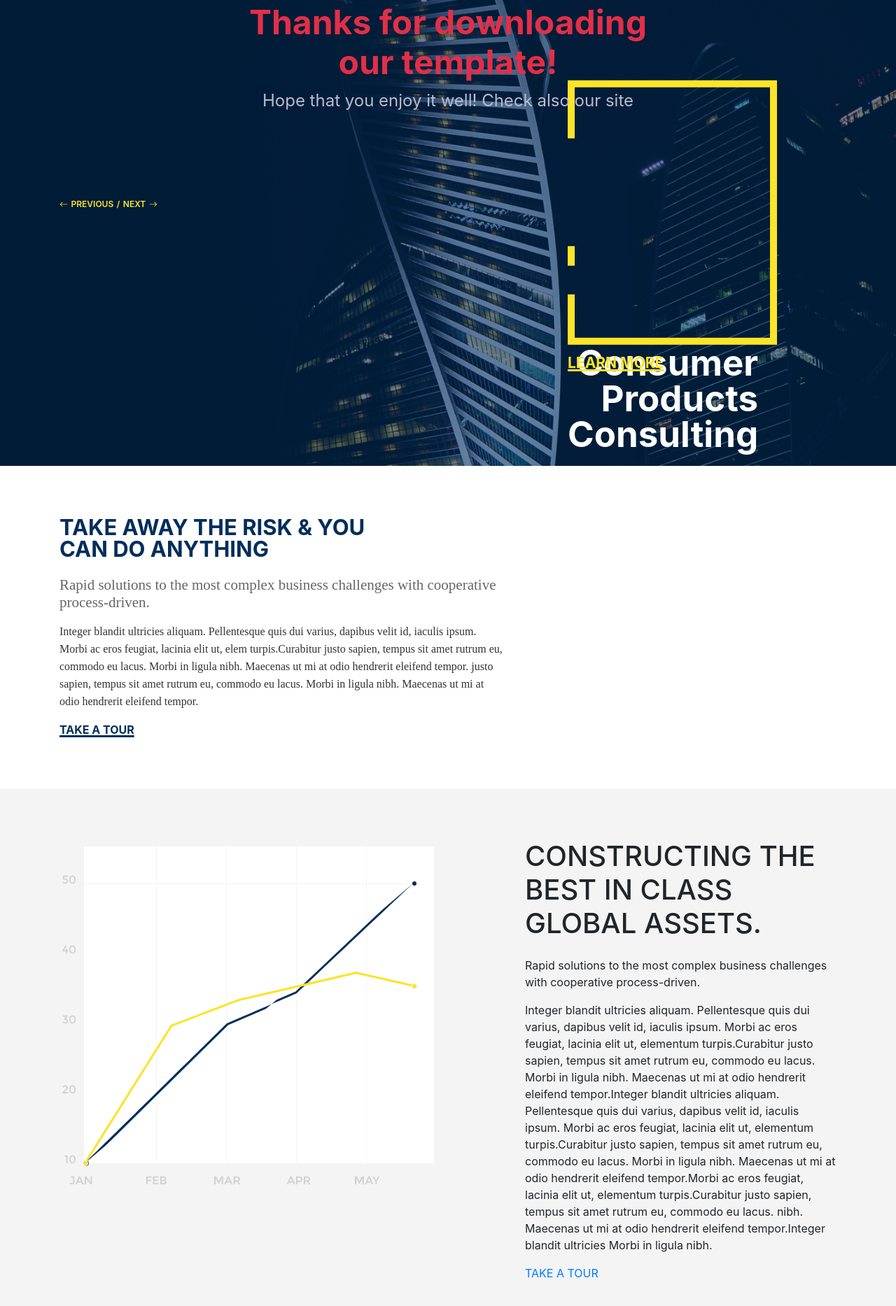
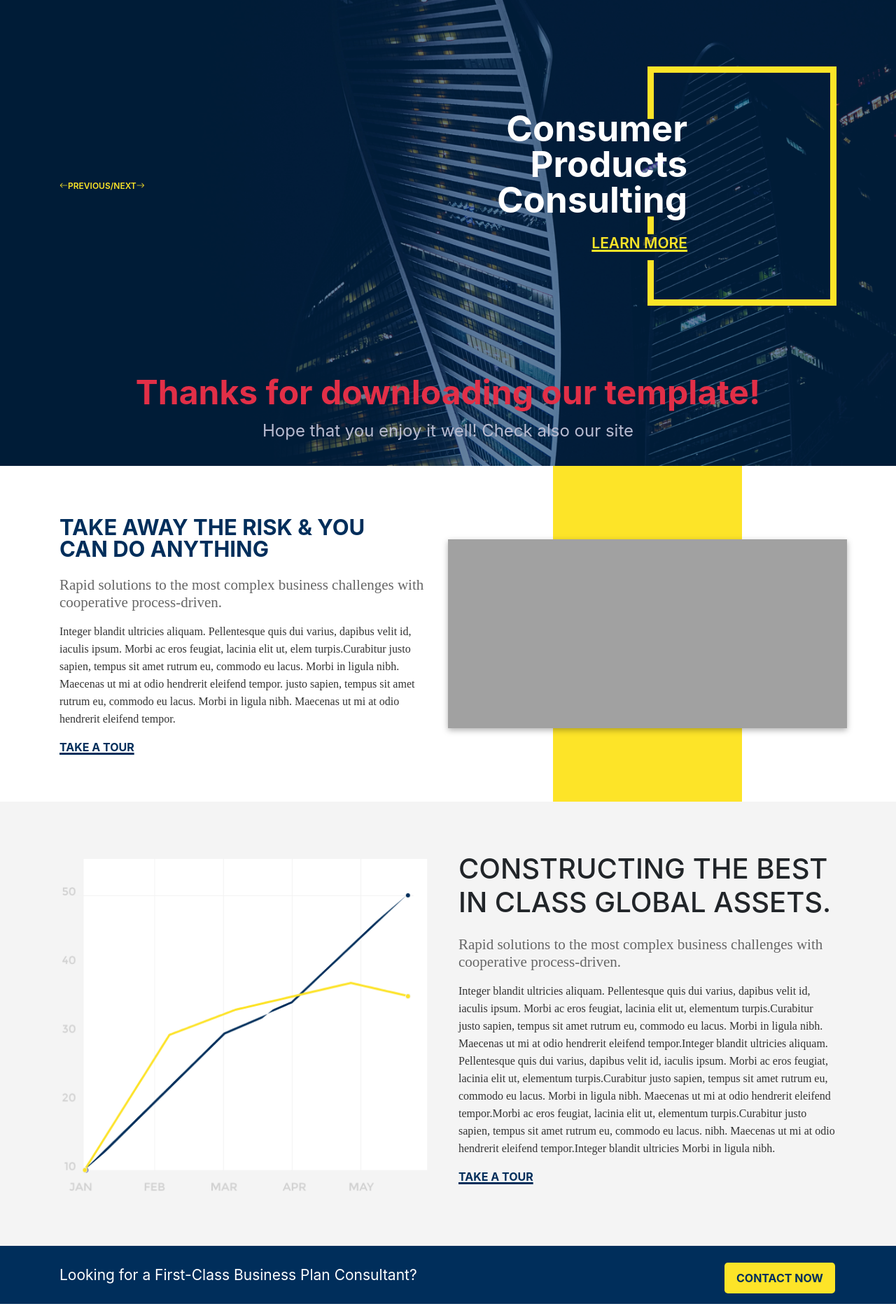
Before and after one commit to tikkko2/Project-1, a plain HTML site: page index.html in a window 1280 px wide. Shown: the part 134-2001 px from the top of the page at 70% size. Drawn offline with nearby package versions, Linux system fonts and the light colour scheme.

Commit message:
updated code for responsive div

```diff
--- a/index.html
+++ b/index.html
@@ -63,34 +63,40 @@
 
     <!-- Banner Image -->
     <div class="banner-image w-100 d-flex justify-content-center align-items-center second-image">
-        <div class="container">
-            <div class="content text-center">
+        <div class="content text-center">
                 <h1 class="h1">Thanks for downloading our template!</h1>
                 <p class="p">Hope that you enjoy it well! Check also our site</p>
             </div>
 
-            <div class="yellow-image position-absolute">
-                <img src="./photos/Ring.png" alt="">
-                <h1 class="h1 position-absolute h1-text ">Consumer Products Consulting</h1>
-                <a href="#" class="position-absolute a-text">LEARN MORE</a>
-            </div>
-
-            <div class="carousel-links position-absolute">
+        <div class="container">
+            <div class="row">
+            <div class="col-6 carousel-links d-flex align-items-center">
                 <a href="#"><i class="bi bi-arrow-left"></i></a>
-                <a href="#">PREVIOUS</a>
-                <span>/</span>
+                <a href="#">PREVIOUS </a>
+                <span> / </span>
                 <a href="#">NEXT</a>
                 <a href="#"><i class="bi bi-arrow-right"></i></a>
             </div>
+
+            <div class="col-6 yellow-image w-100 d-flex align-items-center justify-content-end">
+                <img src="./photos/Ring.png" alt="" width="50%">
+
+                <h1 class="h1 h1-text position-absolute">Consumer Products Consulting <br>
+                    <a href="#" class="a-text">LEARN MORE</a>
+                </h1>
+
+            </div>
+        </div>
         </div>
     </div>
 
     <!-- after background photo-container -->
 
     <!-- first 2div container -->
-    <div class="first-container container">
-        <div class="row d-flex">
-            <div class="col-md-7 mt-5 mb-5 pt-4 pb-4">
+    <div class="first-container w-100">
+        <div class="container">
+        <div class="row d-grid">
+            <div class="col-lg-6 mt-5 mb-5 pt-4">
                 <h1 class="h1">
                     TAKE AWAY THE RISK & YOU <br>
                     CAN DO ANYTHING</h1>
@@ -108,11 +114,11 @@
                 </p>
                 <a href="" class="take">TAKE A TOUR</a>
             </div>
-            <div class="col">
-                <div class="yellow w-25"></div>
-                <div class="grey"></div>
+            <div class="col-lg-6 d-flex ">
+                <div class="yellow m-auto"></div>
+                <div class="grey m-auto"></div>
             </div>
-        </div>
+        </div></div>
     </div>
 
 
@@ -120,10 +126,10 @@
     <div class="second-container w-100">
         <div class="container">
             <div class="row d-grid">
-                <div class="col-lg-7 mt-5 mb-5 pt-4 pb-4">
-                    <img src="./photos/dia.png" alt="">
+                <div class="col-lg-6 mt-5 mb-5 pt-4 pb-4 w-100">
+                    <img src="./photos/dia.png" alt="" width="100%">
                 </div>
-                <div class="col-5 mt-5 mb-5 pt-4 pb-4">
+                <div class="col-lg-6 mt-5 mb-5 pt-4 pb-4">
                     <h1 class="h1 text-uppercase ">Constructing the best in class global assets.</h1>
                     <p class="ppp-0 pt-3">
                         Rapid solutions to the most complex business challenges with cooperative process-driven.
@@ -151,6 +157,7 @@
         </div>
     </div>
 
+    <!-- CONTACT US BUTTON CONTAINER -->
     <div class="blue-line-container w-100">
         <div class="container">
             <div class="row">
@@ -166,6 +173,7 @@
         </div>
     </div>
 
+    <!-- POPULAR SERVICES - CARDS CONTAINER -->
     <div class="popular-services w-100">
         <div class="container  mt-5 pt-5">
             <div class="text-part text-center">
@@ -218,7 +226,7 @@
 
         </div>
 
-
+        <!-- DATA CONTAINER -->
         <div class="data-container w-100">
             <div class="container">
                 <div class="row text-center">
@@ -243,18 +251,19 @@
         </div>
 
 
+        <!-- VIDEO CONTAINER -->
+        <div class="video-container w-100">
+            <div class="container ">
+            <div class="row row-cols-1 row-cols-md-3 g-4 d-flex ">
 
-        <div class="container video-container">
-            <div class="row row-cols-1 row-cols-md-3 g-4">
-
-                <div class="col-lg-5">
-                    <div class="yellow h-100 w-50"></div>
-                    <div class="">
+                <div class="col-lg-6 d-flex justify-content-center">
+                    <div class="yellow"></div>
+                    <div class="video-image w-100">
                         <img src="./photos/video.png" alt="" width="100%">
                     </div>
                 </div>
 
-                <div class="col-lg-7 mt-5 mb-5 pt-4 pb-4 pl-5">
+                <div class="col-lg-6 mt-5 mb-5 pt-4 pl-5">
                     <h1 class="h1 pl-5 text-uppercase">
                         Why we best Consulting
                         office in london ?
@@ -275,8 +284,8 @@
                 </div>
             </div>
         </div>
-
-
+    </div>
+        <!-- info-container -->
         <div class="info-container w-100">
             <div class="container text-center">
                 <h1>“</h1>
@@ -291,7 +300,7 @@
             </div>
         </div>
 
-
+        <!-- contact-us MAP CONTAINER  -->
         <div class="contact-us w-100">
             <div class="container  mt-5 pt-5">
                 <div class="text-part text-center">
@@ -304,6 +313,8 @@
             </div>
         </div>
 
+
+        <!-- MAP CONTAINER -->
         <div class="map-container container">
             <div class="row row-cols-1 row-cols-md-3 g-4 pb-5 pt-5">
                 <div class="col">
@@ -378,7 +389,7 @@
             </div>
         </div>
 
-
+        <!-- FOOTER CONTAINER -->
         <div class="footer-container w-100">
             <div class="container">
                 <div class="row">
@@ -398,17 +409,6 @@
         </div>
 
 
-
-
-
-
-
-
-
-
-
-
-
         <script src="https://code.jquery.com/jquery-3.2.1.slim.min.js"
             integrity="sha384-KJ3o2DKtIkvYIK3UENzmM7KCkRr/rE9/Qpg6aAZGJwFDMVNA/GpGFF93hXpG5KkN"
             crossorigin="anonymous"></script>
@@ -418,7 +418,6 @@
         <script src="https://cdn.jsdelivr.net/npm/bootstrap@4.0.0/dist/js/bootstrap.min.js"
             integrity="sha384-JZR6Spejh4U02d8jOt6vLEHfe/JQGiRRSQQxSfFWpi1MquVdAyjUar5+76PVCmYl"
             crossorigin="anonymous"></script>
-
 </body>
 
 </html>
--- a/main.scss
+++ b/main.scss
@@ -13,8 +13,13 @@ body {
   .navbar-nav .nav-item {
     display: none;
   }
-  .btn{
+  .btn {
     margin-bottom: 30px;
+  }
+  .first-container {
+    .row {
+      flex-direction: column;
+    }
   }
 }
 
@@ -40,14 +45,10 @@ body {
   background-image: url("./photos/base.png");
   background-size: cover;
   height: 100vh !important;
-  .container {
-    position: relative;
   .content {
+    bottom: 1rem;
+    z-index: 99;
     position: absolute;
-      bottom: 10%;
-      left: 50%;
-      transform: translate(-50%, -50%);
-      z-index: 99;
     h1 {
       font-size: 48px !important;
       color: #e22f47 !important;
@@ -59,38 +60,7 @@ body {
       font-weight: 400 !important;
     }
   }
-    .yellow-image {
-      top: 50%;
-      left: 50%;
-      transform: translate(75%, -40%);
-      width: 20%;
-      .h1 {
-        //   top: 50%;
-        //   left: 50%;
-        //   transform: translate(-130%, -75%);
-        color: white !important;
-        text-align: right;
-        font-size: 51px !important;
-        line-height: 51px !important;
-        font-weight: 700;
-      }
-      .a-text {
-        //   top: 50%;
-        //   left: 50%;
-        //   transform: translate(-160%, 140%);
-        font-size: 21px;
-        line-height: 51px;
-        color: #fde428;
-        font-weight: 700;
-        text-align: right;
-        text-decoration: underline solid #fde428 3px;
-      }
-    }
-    .carousel-links {
-      // top: 55%;
-      // left: 12%;
-      // transform: translate(10%, -50%);
-
+  .container {
     a,
     span {
       color: #fde428;
@@ -101,9 +71,44 @@ body {
       text-align: right;
       font-weight: 600;
     }
+    .yellow-image {
+
+        position: relative;
+        .h1 {
+          top: 50%;
+          left: 20%;
+          transform: translate(-50%, -50%);
+          color: white !important;
+          text-align: right;
+          font-size: 51px !important;
+          line-height: 51px !important;
+          font-weight: 700;
+
+          .a-text {
+          font-size: 21px;
+          color: #fde428;
+          text-decoration: underline solid #fde428 3px;
+        }
+        }
+
+
     }
   }
 }
+
+.ppp-0 {
+  font-size: 21px !important;
+  line-height: 25px !important;
+  color: #666666;
+  font-family: "Segoe UI Emoji";
+}
+.ppp-1 {
+  font-size: 16px;
+  line-height: 25px;
+  color: #333333;
+  font-family: "Segoe UI Emoji";
+}
+
 
 .first-container {
   height: fit-content;
@@ -132,33 +137,35 @@ body {
     font-weight: 700 !important;
     text-decoration: underline solid #002e5b 3px;
   }
-  .col-md{
+  .col-lg-6 {
     height: fit-content;
     .yellow {
       background-color: #fde428;
-    height: 40px;
-    // position: absolute;
-    // left: 50%;
-    // top: 50%;
-    // transform: translate(-50%, -50%);
+      width: 50%;
+      height: 480px;
     }
     .grey {
       filter: drop-shadow(0px 3px 4px rgba(0, 0, 0, 0.3));
       background-color: #a1a1a1;
-    width: 100vh;
-    height: 60%;
-    // position: absolute;
-    // left: 50%;
-    // top: 50%;
-    // transform: translate(-50%, -50%);
+      height: 270px;
+      width: 100%;
+      position: absolute;
+    left: 50%;
+    top: 50%;
+    transform: translate(-50%, -50%);
     }
   }
-
-
 }
 
 .second-container {
   background-color: #f4f4f4;
+  a {
+    font-size: 16px !important;
+    line-height: 25px !important;
+    color: #002e5b;
+    font-weight: 700 !important;
+    text-decoration: underline solid #002e5b 3px;
+  }
 }
 
 .blue-line-container {
@@ -213,11 +220,24 @@ body {
 }
 
 .video-container {
-img {
+  height: fit-content;
+  .yellow {
+    height: 560px;
+    width: 50%;
+    background-color: #fde428;
+  }
+  .video-image {
     position: absolute;
     left: 50%;
     top: 50%;
     transform: translate(-50%, -50%);
+  }
+  a {
+    font-size: 16px !important;
+    line-height: 25px !important;
+    color: #002e5b;
+    font-weight: 700 !important;
+    text-decoration: underline solid #002e5b 3px;
   }
 }
 
```
Also changed, not shown: style.css, 1 other file. Lines whose indentation alone changed are shown as unchanged.
